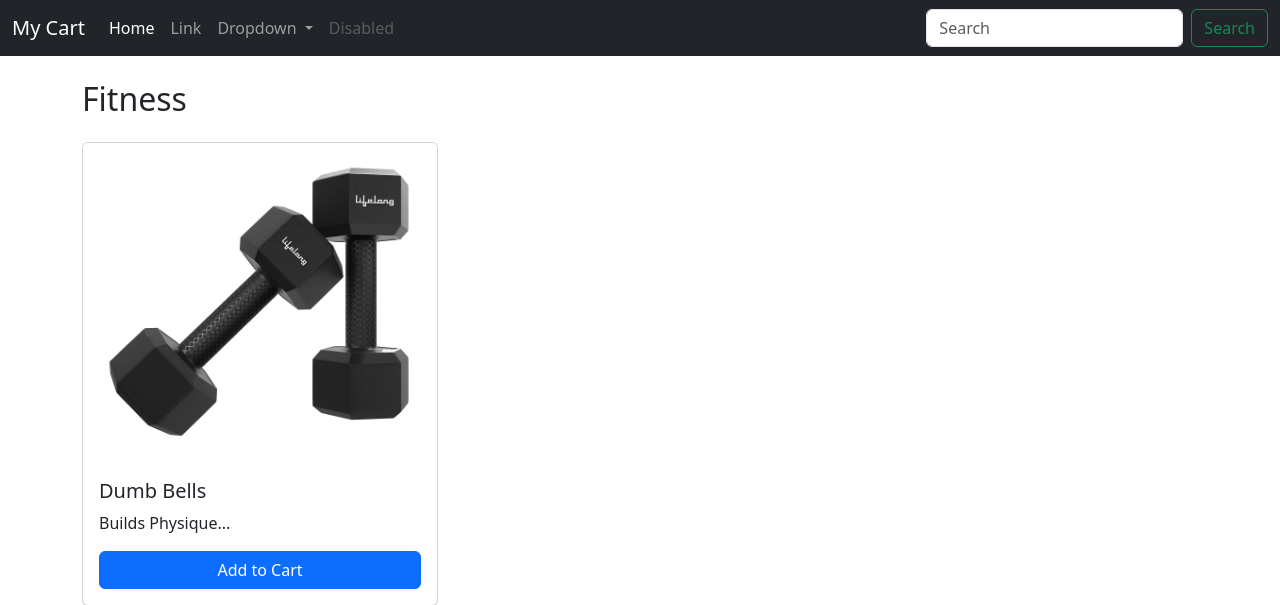
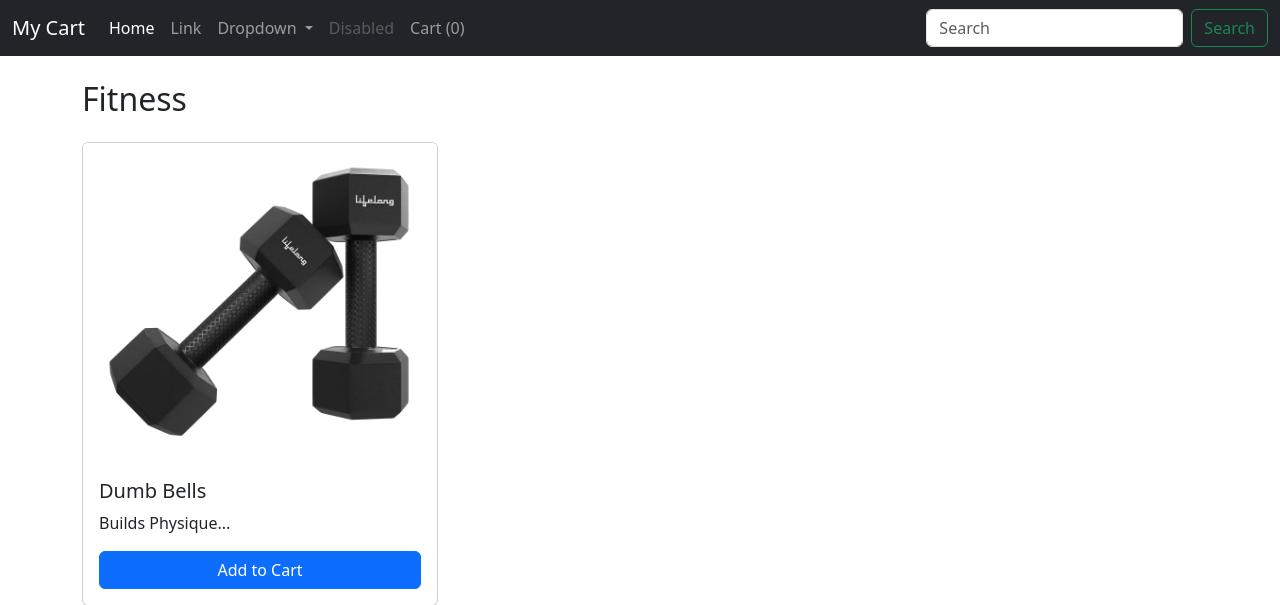
Before and after one commit to shivajichakravorty/django_test_and_practice, a Django app: page /shop/ in a window 1280 px wide. Shown: the top 605 px of the page. Run offline with Django 5.2, Linux system fonts and the light colour scheme; data comes from the database, SQL or seed files in the repository.

Commit message:
Added cart on Navbar with current item count

```diff
--- a/practice_mycart_ecom/mycart/shop/templates/shop/basic.html
+++ b/practice_mycart_ecom/mycart/shop/templates/shop/basic.html
@@ -72,6 +72,11 @@
             <li class="nav-item">
               <a class="nav-link disabled" aria-disabled="true">Disabled</a>
             </li>
+            <li class="nav-item">
+              <a class="nav-link" href="#"
+                >Cart (<span id="cartItemCount">0</span>)</a
+              >
+            </li>
           </ul>
           <form class="d-flex" role="search">
             <input
--- a/practice_mycart_ecom/mycart/shop/templates/shop/index.html
+++ b/practice_mycart_ecom/mycart/shop/templates/shop/index.html
@@ -86,6 +86,9 @@ Page{% endblock%} {% block content %}
   if (localStorage.getItem("cart") === null) {
     var cart = {};
   } else {
+    document.getElementById("cartItemCount").textContent = Object.values(
+      JSON.parse(localStorage.getItem("cart")),
+    ).reduce((a, b) => a + b, 0);
     cart = JSON.parse(localStorage.getItem("cart"));
     // console.log(cart);
   }
@@ -98,6 +101,9 @@ Page{% endblock%} {% block content %}
       cart[idstr] = 1;
     }
     localStorage.setItem("cart", JSON.stringify(cart));
+    // Update cart item count display
+    var totalItems = Object.values(cart).reduce((a, b) => a + b, 0);
+    $("#cartItemCount").text(totalItems);
   });
 </script>
 {% endblock %}
```
